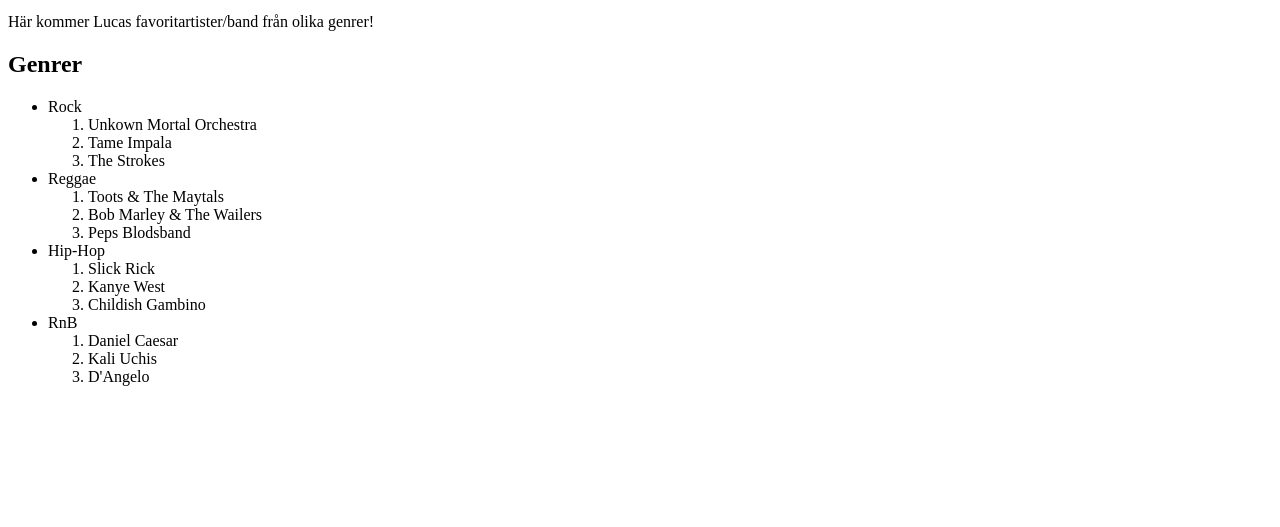
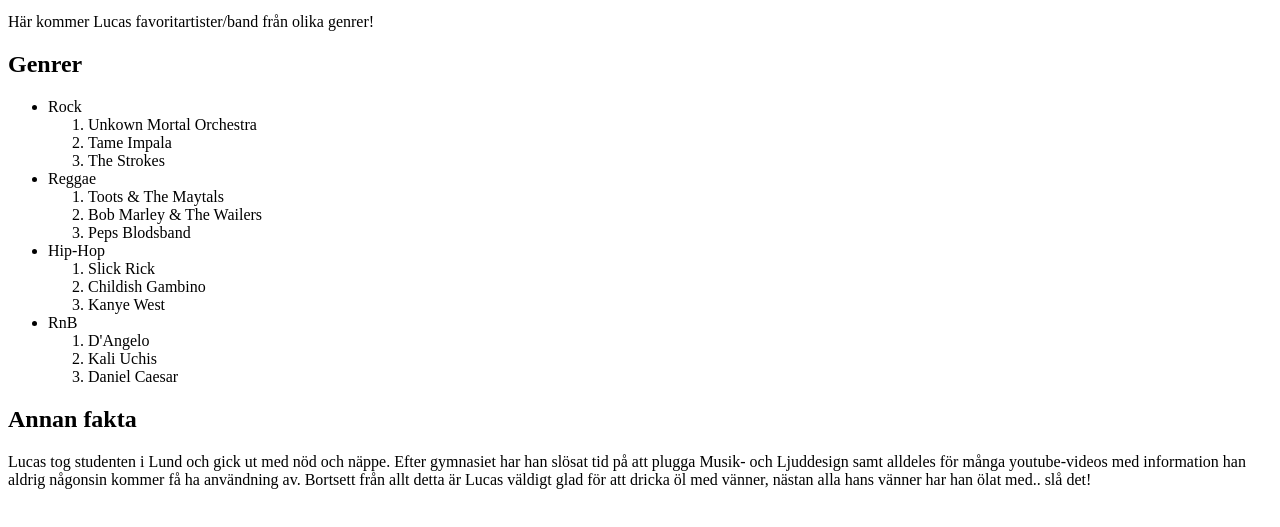
Before and after one commit to DaimonQQ/Lucas-presenterar-Lucas, a plain HTML site: page index.html in a window 1280 px wide. Shown: the part 101-628 px from the top of the page. Drawn offline with Linux system fonts and the light colour scheme.

Commit message:
Swapped order of artist in section about favourite music and added new section with new facts about him

```diff
--- a/index.html
+++ b/index.html
@@ -28,17 +28,21 @@
             <li>Hip-Hop
                 <ol>
                     <li>Slick Rick</li>
+                    <li>Childish Gambino</li>
                     <li>Kanye West</li>
-                    <li>Childish Gambino</li>
                 </ol>
             </li>
             <li>RnB
                 <ol>
+                    <li>D'Angelo</li>
+                    <li>Kali Uchis</li>
                     <li>Daniel Caesar</li>
-                    <li>Kali Uchis</li>
-                    <li>D'Angelo</li>
                 </ol>
             </li>
         </ul>
+        <h2>Annan fakta</h2>
+        <p>Lucas tog studenten i Lund och gick ut med nöd och näppe. Efter gymnasiet har han slösat tid på att plugga Musik- och Ljuddesign samt alldeles för många youtube-videos med information han aldrig någonsin kommer få ha användning av.
+            Bortsett från allt detta är Lucas väldigt glad för att dricka öl med vänner, nästan alla hans vänner har han ölat med.. slå det!
+        </p>
     </body>
 </html>
```
